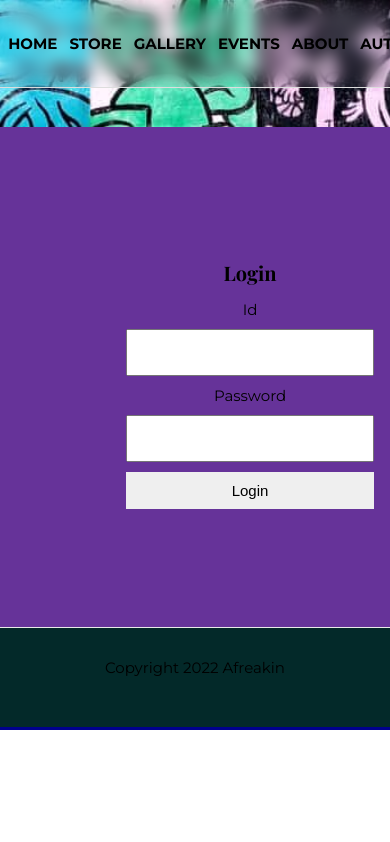
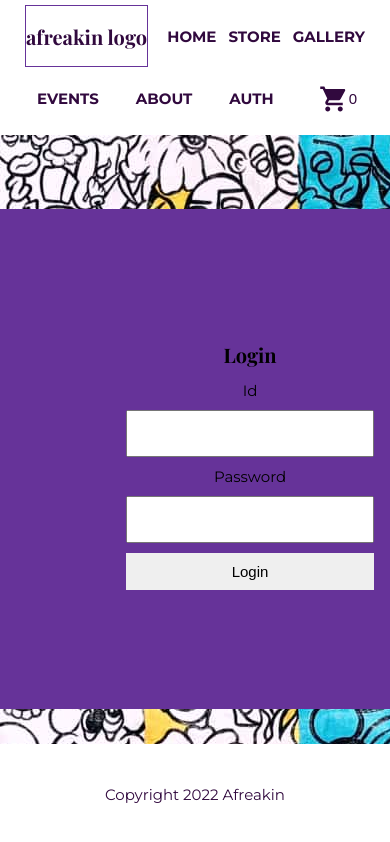
Before and after one commit to ejdunia/afreakin-frontend, a Next.js app: page /auth in a window 390 px wide. Shown: the top 842 px of the page. Built offline with nearby package versions, Linux system fonts and the light colour scheme.

Commit message:
made initial responsive layout

```diff
--- a/components/Navbar.js
+++ b/components/Navbar.js
@@ -34,10 +34,10 @@ const Navbar = () => {
                         <IconButton
                             aria-label="cart"
                             onClick={() => console.log("cart icon clicked")}
-                            sx={{ fontSize: "3rem", color: "red" }}
+                            sx={{ fontSize: "3rem", color: "#31093e" }}
                         >
                             <ShoppingCartIcon
-                                sx={{ fontSize: "3rem", color: "red" }}
+                                sx={{ fontSize: "3rem", color: "#31093e" }}
                             />{" "}
                             <p>{quantity}</p>
                         </IconButton>
--- a/styles/globals.css
+++ b/styles/globals.css
@@ -7,6 +7,10 @@ body {
     font-size: 62.5%; /* 62.5% of 16px = 10px */
     font-family: "Montserrat", sans-serif;
     position: relative;
+    --primaryPurple: #31093e;
+    --primaryWhite: #ffffff;
+    /* height: auto; */
+    /* width: 320px; */
 }
 
 a {
@@ -40,46 +44,53 @@ h6 {
 }
 
 .content {
-    /* background-color: rgb(229, 150, 12); */
-    outline: 3px solid darkblue;
+    /* border: 5px solid rgb(229, 150, 12); */
+    /* outline: 3px solid rgb(158, 222, 41); */
     /* position: relative; */
-    /* display: flex; */
-    width: 100vw;
-    /* height: 90vh; */
+    min-width: 320px;
+
+    /* width: 100%; */
+    height: 100vh;
+    display: flex;
     flex-direction: column;
-    justify-content: center;
-    align-items: center;
-    background: url("../public/gal_bg1.jpeg") no-repeat center ;
-    background-size: cover;
+    justify-content: space-between;
+    /* align-items: center; */
+    background: url("../public/gal_bg1.jpeg") ;
+    /* background-size: cover; */
+    backdrop-filter: blur(8px);
 }
+
 nav {
     /* margin: 10px auto 80px; */
-    /* padding: 2px 0; */
+    padding: 5px 25px;
     display: flex;
-    justify-content: center;
+    flex-wrap: wrap;
+    justify-content: space-between;
     align-items: center;
-    border-bottom: 1px solid #ddd;
-    color: black;
-    font-size: 1.2rem;
+    /* border-bottom: 1px solid #ddd; */
+    color: var(--primaryPurple);
+    font-size: 1rem;
     font-weight: 600;
+    background-color: var(--primaryWhite);
     backdrop-filter: blur(8px);
-    /* width: 90%; */
+    /* filter: opacity(80%); */
+    width: 100%;
 }
 nav a {
     margin-left: 12px;
 }
 nav .logo {
     margin-right: auto;
+    border: 1px solid rebeccapurple;
 }
 footer {
-    /* position: absolute; */
     height: 100px;
-    background-color: rgb(3, 41, 41);
-
-    /* display: flex; */
-    /* bottom: 0; */
+    background-color: var(--primaryWhite);
+    color: var(--primaryPurple);
+    display: flex;
+    justify-content: center;
+    align-items: center;
+    width: 100%;
     text-align: center;
     padding: 30px 0;
-    /* margin-top: 60px; */
-    border-top: 1px solid #eaeaea;
 }
```
Also changed, not shown: pages/artworks/index.js (+4 -3 lines), styles/Gallery.module.css (+27 -16 lines).
